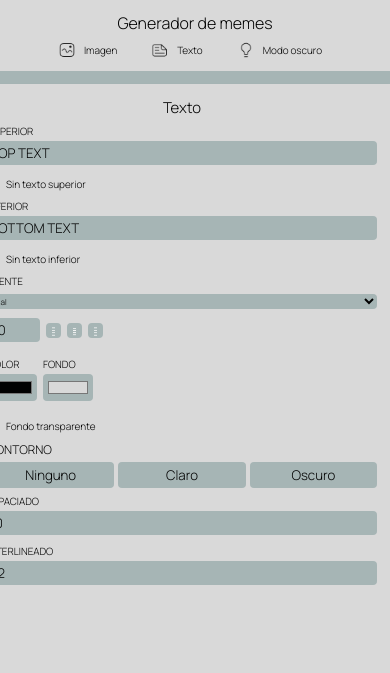
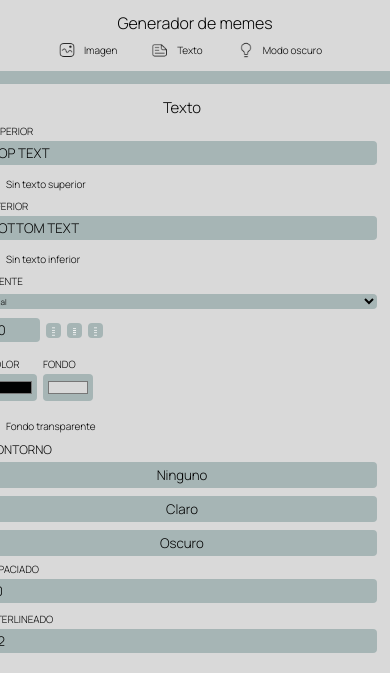
Before and after one commit to EmiliaCabrera1/Editor-de-Memes, a plain HTML site: page index.html in a window 390 px wide. Both pictures are taken after a click on the button "Texto". Drawn offline with nearby package versions, Linux system fonts and the light colour scheme.

```diff
--- a/css/style.css
+++ b/css/style.css
@@ -41,8 +41,8 @@
 h2 {
   width: 100%;
   text-align: center;
-  padding: 15px 10px;
-  flex-flow: wrap;
+  padding: 15px 0px;
+  overflow-wrap: break-word;
 }
 .div-button-header {
   display: flex;
@@ -217,7 +217,6 @@
 .meme {
   display: flex;
   flex-flow: column nowrap;
-  padding: 0px 10px;
   background: var(--ligth-color);
   box-shadow: 0px 4px 4px 0px rgba(0, 0, 0, 0.25);
   width: 650px;
@@ -229,7 +228,6 @@
 .meme-img {
   height: 100%;
   width: 100%;
-  margin: 10px 0px;
 }
 
 .button-descargar {
@@ -345,4 +343,8 @@
     top: 10px;
     right: 10px;
   }
+  .contorno-opciones {
+    display: flex;
+    flex-direction: column;
+  }
 }
```
